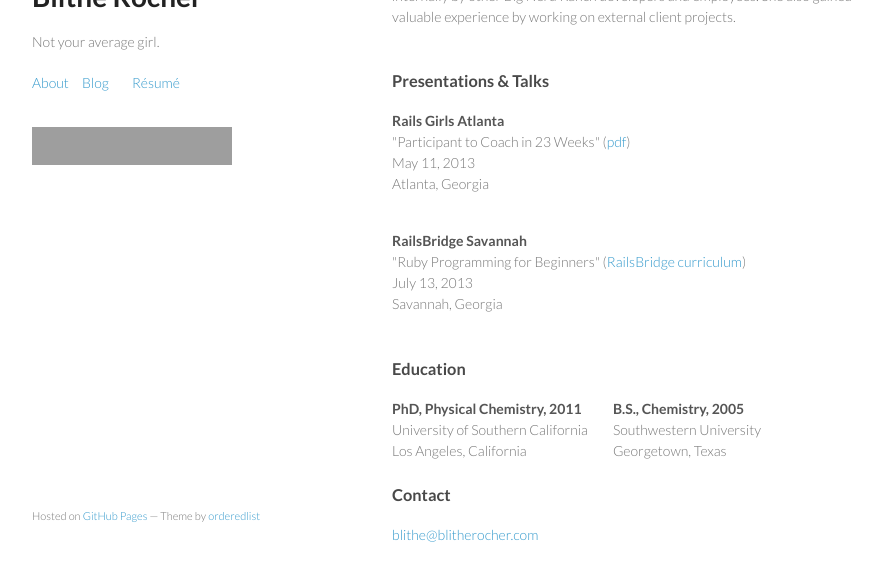
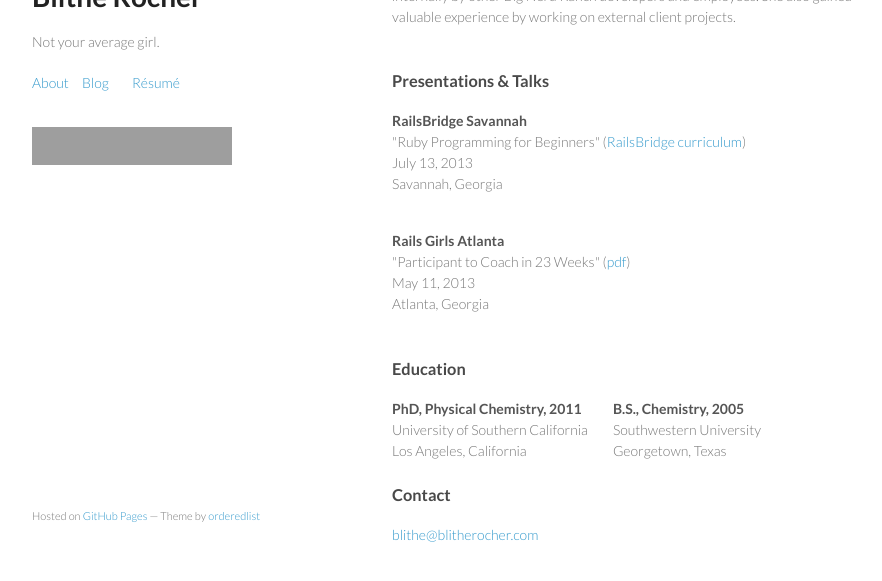
Before and after one commit to blithe/blithe.github.com, a Jekyll site: the page built from resume.html, in a window 1280 px wide and 900 px high, scrolled down 503 px, cut to the strip 305-886 px from the top of the window. Shown: the whole strip, without its empty margins (178-1060 px from the left). Built offline with Jekyll 4.4.1, drawn with Linux system fonts in a browser that asks for light colours; some of the changed lines change nothing that is shown; grey boxes are pictures that could not be loaded.

Commit message:
Changes order of presentations

```diff
--- a/resume.html
+++ b/resume.html
@@ -30,19 +30,19 @@ title: Blithe Rocher | R&eacute;sum&eacute;
 </div>
 
 <h3>Presentations & Talks</h3>
+  <div class="job">
+    <strong>RailsBridge Savannah</strong><br>
+    "Ruby Programming for Beginners" (<a href="http://docs.railsbridge.org/workshop/ruby_for_beginners">RailsBridge curriculum</a>)<br>
+    July 13, 2013<br>
+    Savannah, Georgia<br><br>
+  </div>
+
 <div class="jobs clearfix">
   <div class="job">
     <strong>Rails Girls Atlanta</strong><br>
     "Participant to Coach in 23 Weeks" (<a href="/images/RailsGirlsATL-May2013.pdf">pdf</a>)<br>
     May 11, 2013<br>
     Atlanta, Georgia<br><br>
-  </div>
-
-  <div class="job">
-    <strong>RailsBridge Savannah</strong><br>
-    "Ruby Programming for Beginners" (<a href="http://docs.railsbridge.org/workshop/ruby_for_beginners">RailsBridge curriculum</a>)<br>
-    July 13, 2013<br>
-    Savannah, Georgia<br><br>
   </div>
 </div>
 
```
